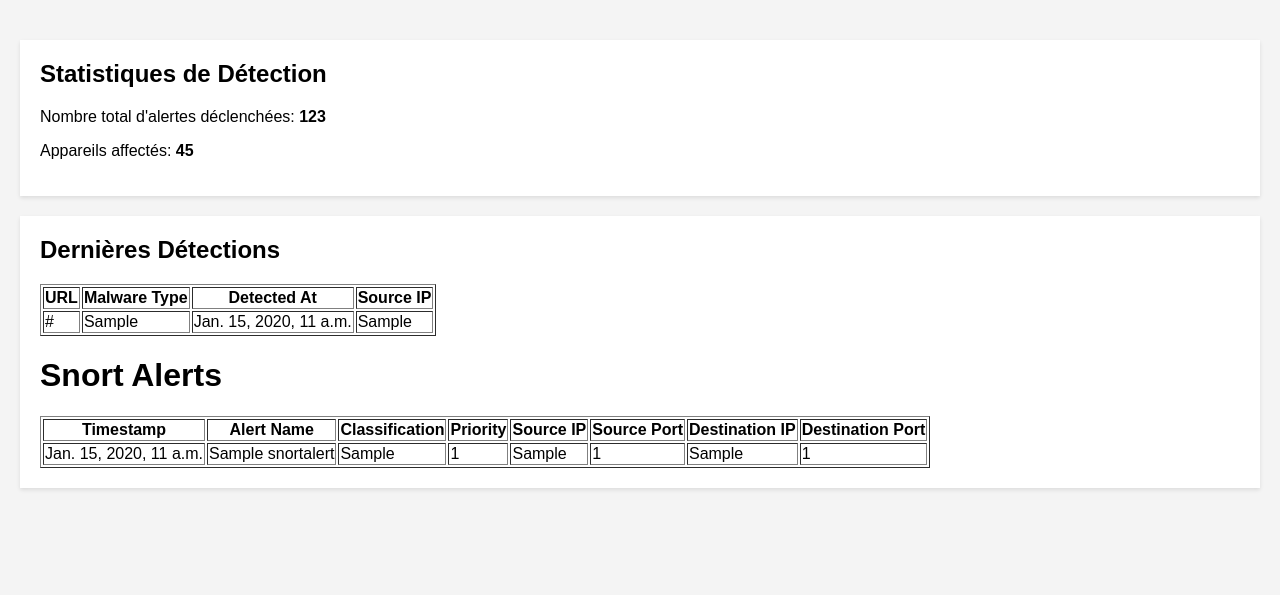
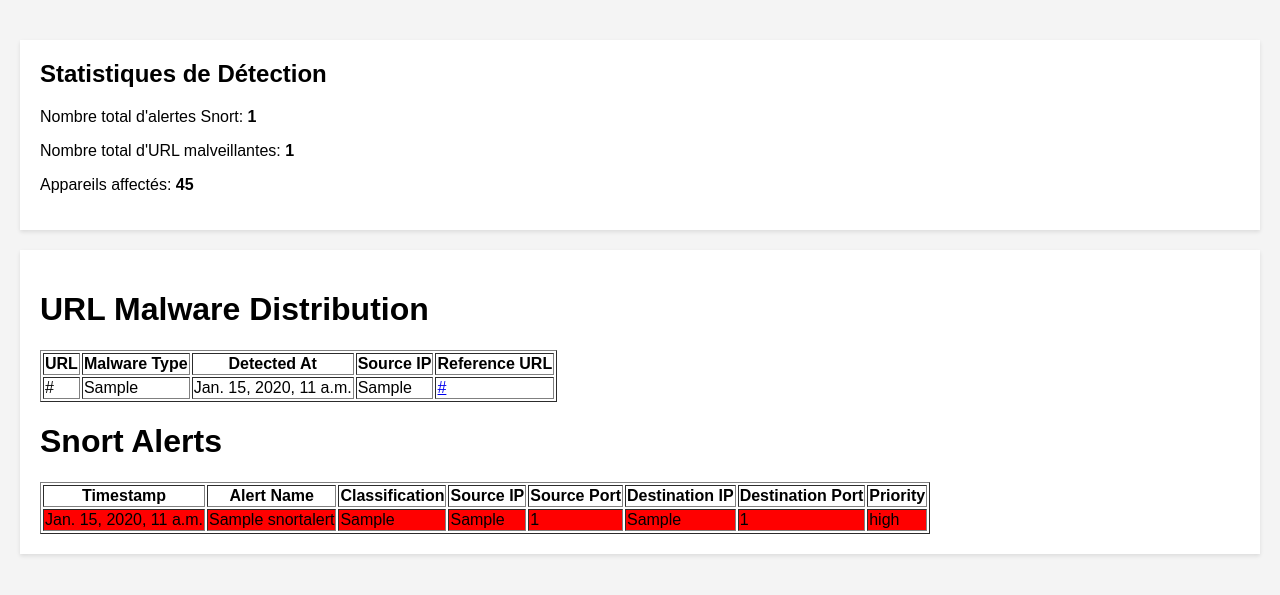
Before and after one commit to cylab-be/smart-router, a Django app: page / in a window 1280 px wide. Shown: the part 100-695 px from the top of the page. Run offline with Django 4.2, Linux system fonts and the light colour scheme; tables that the repository leaves empty hold one stand-in row (values such as "Sample post").

Commit message:
Counts alerts, add colors, add reference URLHaus

```diff
--- a/src/dashboard/models.py
+++ b/src/dashboard/models.py
@@ -5,6 +5,7 @@ class MaliciousURL(models.Model):
     malware_type = models.CharField(max_length=255)
     detected_at = models.DateTimeField(auto_now_add=True)
     source_ip = models.GenericIPAddressField()
+    reference_url = models.URLField(max_length=255, null=True, blank=True)
 
     def __str__(self):
         return self.url
--- a/src/dashboard/views.py
+++ b/src/dashboard/views.py
@@ -10,7 +10,19 @@ from signature_analysis.url import start_capture
 def index(request):
     malicious_urls = MaliciousURL.objects.all()
     snort_alerts = SnortAlert.objects.all()
-    return render(request, "dashboard/index.html", {"malicious_urls": malicious_urls, "snort_alerts": snort_alerts})
+    malicious_url_count = MaliciousURL.objects.count()
+    snort_alert_count = SnortAlert.objects.count()
+
+    priority_map = {1: 'high', 2: 'medium', 3: 'low'}
+    for alert in snort_alerts:
+        alert.priority_label = priority_map.get(alert.priority, 'unknown')
+
+    return render(request, "dashboard/index.html", {
+        "malicious_urls": malicious_urls,
+        "snort_alerts": snort_alerts,
+        "malicious_url_count": malicious_url_count,
+        "snort_alert_count": snort_alert_count
+    })
 
 def start_network_monitor(request):
     interface = "en0"
--- a/src/signature_analysis/url.py
+++ b/src/signature_analysis/url.py
@@ -32,8 +32,21 @@ def process_http(packet):
 
             response = query_urlhaus("http://" + full_url)
             if response['query_status'] == 'ok':
-                tags = " ".join(response['tags'])
-                MaliciousURL.objects.create(url=full_url, malware_type=tags, detected_at=timezone.now(), source_ip=src_ip)
+                if response['urlhaus_reference']:
+                    reference_url = response['urlhaus_reference']
+                else:
+                    reference_url = "None"
+                if response['tags']:
+                    tags = " ".join(response['tags'])
+                else:
+                    tags = "no information"
+                MaliciousURL.objects.create(
+                    url=full_url,
+                    malware_type=tags,
+                    detected_at=timezone.now(),
+                    source_ip=src_ip,
+                    reference_url=reference_url
+                )
             elif response['query_status'] == 'no_results':
                 print(url)
                 print("No results")
--- a/src/templates/dashboard/index.html
+++ b/src/templates/dashboard/index.html
@@ -28,6 +28,15 @@
         .card h2 {
             margin-top: 0;
         }
+        .high {
+            background-color: red;
+        }
+        .medium {
+            background-color: orange;
+        }
+        .low {
+            background-color: yellow;
+        }
     </style>
 </head>
 <body>
@@ -37,17 +46,19 @@
     <div class="container">
         <div class="card">
             <h2>Statistiques de Détection</h2>
-            <p>Nombre total d'alertes déclenchées: <strong>123</strong></p>
+            <p>Nombre total d'alertes Snort: <strong>{{ snort_alert_count }}</strong></p>
+            <p>Nombre total d'URL malveillantes: <strong>{{ malicious_url_count }}</strong></p>
             <p>Appareils affectés: <strong>45</strong></p>
         </div>
         <div class="card">
-            <h2>Dernières Détections</h2>
+            <h1>URL Malware Distribution</h1>
                 <table border="1">
                     <tr>
                         <th>URL</th>
                         <th>Malware Type</th>
                         <th>Detected At</th>
                         <th>Source IP</th>
+                        <th>Reference URL</th>
                     </tr>
                     {% for alert in malicious_urls %}
                     <tr>
@@ -55,6 +66,13 @@
                         <td>{{ alert.malware_type }}</td>
                         <td>{{ alert.detected_at }}</td>
                         <td>{{ alert.source_ip }}</td>
+                        <td>
+                            {% if alert.reference_url %}
+                                <a href="{{ alert.reference_url }}" target="_blank">{{ alert.reference_url }}</a>
+                            {% else %}
+                                None
+                            {% endif %}
+                        </td>
                     </tr>
                     {% endfor %}
                 </table>
@@ -64,22 +82,22 @@
                     <th>Timestamp</th>
                     <th>Alert Name</th>
                     <th>Classification</th>
-                    <th>Priority</th>
                     <th>Source IP</th>
                     <th>Source Port</th>
                     <th>Destination IP</th>
                     <th>Destination Port</th>
+                    <th>Priority</th>
                 </tr>
                 {% for alert in snort_alerts %}
-                <tr>
+                <tr class="{{ alert.priority_label }}">
                     <td>{{ alert.timestamp }}</td>
                     <td>{{ alert.alert_name }}</td>
                     <td>{{ alert.classification }}</td>
-                    <td>{{ alert.priority }}</td>
                     <td>{{ alert.src_ip }}</td>
                     <td>{{ alert.src_port }}</td>
                     <td>{{ alert.dest_ip }}</td>
                     <td>{{ alert.dest_port }}</td>
+                    <td>{{ alert.priority_label }}</td>
                 </tr>
                 {% endfor %}
             </table>
```
